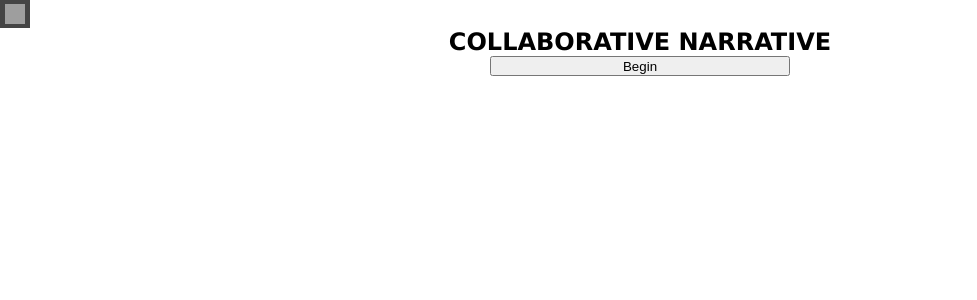
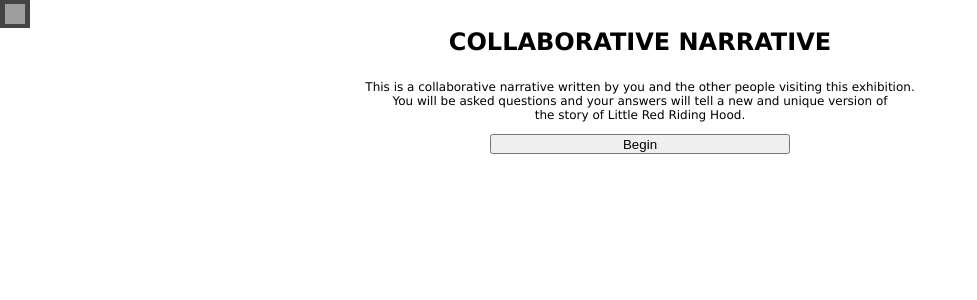
Before and after one commit to zoekniskern/collabnarrative, a PHP site: page /chatRT/index.php in a window 1280 px wide. Shown: the top 300 px of the page, without its empty margins (0-977 px from the left). Run offline with PHP 8.4, Linux system fonts and the light colour scheme; grey boxes are pictures that could not be loaded.

Commit message:
paragraph about exibit added

```diff
--- a/chatRT/index.php
+++ b/chatRT/index.php
@@ -112,6 +112,11 @@
 
         <h1 align="center">COLLABORATIVE NARRATIVE</h1>
         <div class="wrapper">
+        <p align="center" >
+          This is a collaborative narrative written by you and the other people
+          visiting this exhibition. <br> You will be asked questions and your answers will
+          tell a new and unique version of <br> the story of Little Red Riding Hood.
+        </p>
         <button class="BeginButton" onclick="location.href='writer.php'" target="_blank" style="width:300px;height:20px; alt="start button""> Begin</button>
         </div>
 
--- a/chatRT/style.css
+++ b/chatRT/style.css
@@ -67,3 +67,10 @@ h2                              { color: #fa9f00; font: 30px Helvetica, Sans-Ser
 .BeginButton {
     position: relative;
 }
+p {
+  display: block;
+  margin-top: 2em;
+  margin-bottom: 1em;
+  margin-left: 0;
+  margin-right: 0;
+}
```
